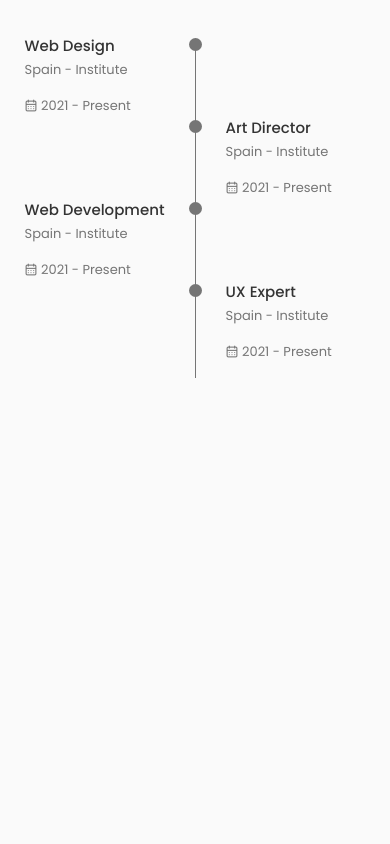
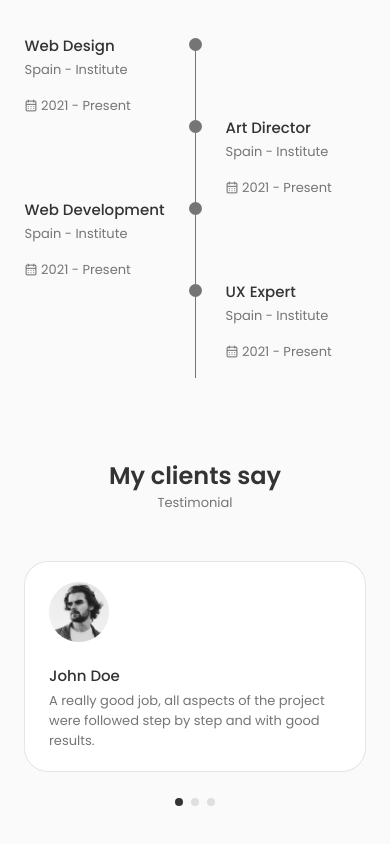
Before and after one commit to DearCodingCathy/Portfolio, a React (Create React App) app: page / in a window 390 px wide. Shown: the part 3143-3987 px from the top of the page. Before the commit the page ends 3569 px from the top, so only its background shows below. Built offline with nearby package versions, Linux system fonts and the light colour scheme.

Commit message:
Add Testimonials

```diff
--- a/package.json
+++ b/package.json
@@ -9,6 +9,7 @@
     "react": "^18.2.0",
     "react-dom": "^18.2.0",
     "react-scripts": "^5.0.1",
+    "swiper": "^11.0.5",
     "web-vitals": "^2.1.4"
   },
   "scripts": {
--- a/src/App.js
+++ b/src/App.js
@@ -5,6 +5,7 @@ import About from "./components/About/About.tsx";
 import Skills from "./components/Skills/Skills";
 import Services from "./components/Services/Services";
 import Qualifications from "./components/Qualifications/Qualifications";
+import Testimonials from "./components/Testimonials/Testimonials";
 
 function App() {
   return (
@@ -17,6 +18,7 @@ function App() {
         <Skills />
         <Services />
         <Qualifications />
+        <Testimonials />
       </main>
     </>
   );
--- /dev/null
+++ b/src/components/Testimonials/Data.tsx
@@ -0,0 +1,27 @@
+import Image1 from "../../assets/testimonial1.png";
+import Image2 from "../../assets/testimonial2.png";
+import Image3 from "../../assets/testimonial3.png";
+
+export const Data = [
+  {
+    id: 1,
+    image: Image1,
+    title: "John Doe",
+    description:
+      "A really good job, all aspects of the project were followed step by step and with good results.",
+  },
+  {
+    id: 2,
+    image: Image2,
+    title: "Harry Clinton",
+    description:
+      "A really good job, all aspects of the project were followed step by step and with good results.",
+  },
+  {
+    id: 2,
+    image: Image3,
+    title: "Sara Cill",
+    description:
+      "A really good job, all aspects of the project were followed step by step and with good results.",
+  },
+];
--- /dev/null
+++ b/src/components/Testimonials/Testimonials.css
@@ -0,0 +1,49 @@
+.testimonial__container {
+  width: 750px;
+}
+
+.testimonial__card {
+  background-color: var(--container-color);
+  border: 1px solid rgba(0, 0, 0, 0.1);
+  padding: 1.5rem 2rem;
+  border-radius: 1.5rem;
+  margin-bottom: var(--mb-3);
+}
+
+.testimonial__img {
+  width: 60px;
+  border-radius: 3rem;
+  margin-bottom: var(--mb-1);
+}
+
+.testimonial__name {
+  font-size: var(--normal-font-size);
+  font-weight: var(--font-medium);
+  margin-bottom: var(--mb-0-25);
+}
+
+.testimonial__description {
+  font-size: var(--small-font-size);
+}
+
+/* Swipper Class */
+
+.swiper-pagination-bullet {
+  background-color: var(--text-color) !important;
+}
+
+.swiper-pagination-bullet-active {
+  background-color: var(--title-color) !important;
+}
+
+/* ======= BREAKPOINTS ======= */
+/* For large devices */
+@media screen and (max-width: 992px) {
+  .testimonial__container {
+    width: initial;
+  }
+
+  .testimonial__card {
+    padding: 1.25rem 1.5rem;
+  }
+}
--- /dev/null
+++ b/src/components/Testimonials/Testimonials.tsx
@@ -0,0 +1,51 @@
+import React from "react";
+import "./Testimonials.css";
+import { Data } from "./Data";
+import { Swiper, SwiperSlide } from "swiper/react";
+
+// Import Swiper styles
+import "swiper/css";
+import "swiper/css/pagination";
+
+// import required modules
+import { Pagination } from "swiper/modules";
+
+const Testimonials = () => {
+  return (
+    <section className="testimonial container section">
+      <h2 className="section__title">My clients say</h2>
+      <span className="section__subtitle">Testimonial</span>
+      <Swiper
+        className="testimonial__container"
+        loop
+        grabCursor
+        spaceBetween={24}
+        pagination={{
+          clickable: true,
+        }}
+        breakpoints={{
+          576: {
+            slidesPerView: 2,
+          },
+          768: {
+            slidesPerView: 2,
+            spaceBetween: 48,
+          },
+        }}
+        modules={[Pagination]}
+      >
+        {Data.map(({ id, image, title, description }) => {
+          return (
+            <SwiperSlide className="testimonial__card" key={id}>
+              <img src={image} alt="" className="testimonial__img" />
+              <h3 className="testimonial__name">{title}</h3>
+              <p className="testimonial__description">{description}</p>
+            </SwiperSlide>
+          );
+        })}
+      </Swiper>
+    </section>
+  );
+};
+
+export default Testimonials;
```
Also changed, not shown: 1 other file (tests, documents, lock files or other folders).
